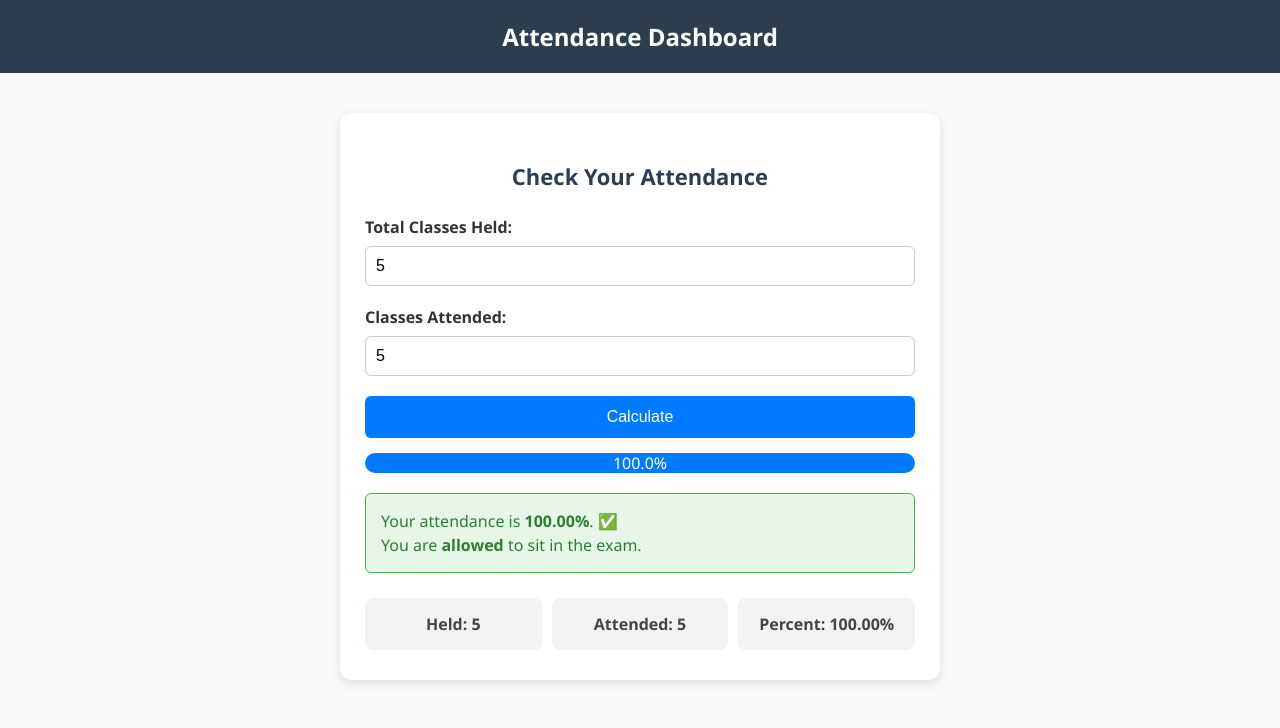
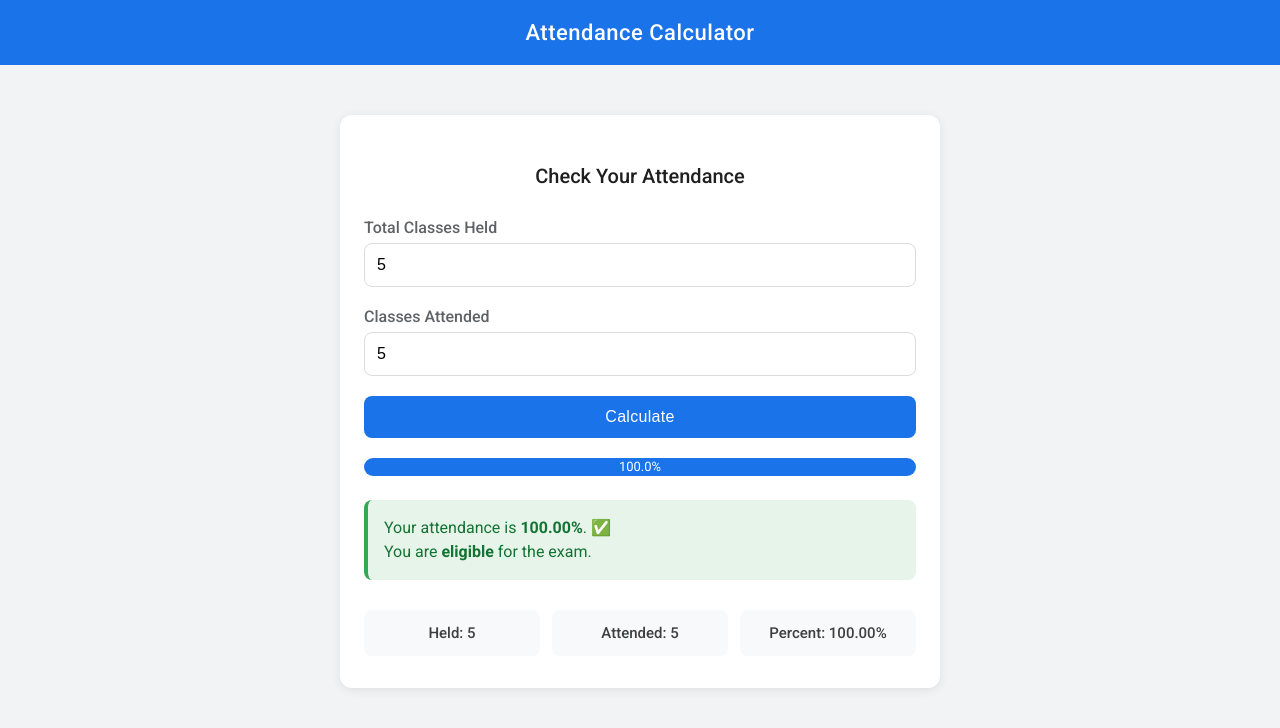
Before and after one commit to supreethdeena/Attendace-Calculator, a plain HTML site: page index.html in a window 1280 px wide. Both pictures are taken after typing "5", "5" into the empty fields and a click on the button "Calculate". Drawn offline with Linux system fonts and the light colour scheme.

Commit message:
V5 index.html

```diff
--- a/index.html
+++ b/index.html
@@ -3,7 +3,8 @@
 <head>
   <meta charset="UTF-8" />
   <meta name="viewport" content="width=device-width, initial-scale=1.0"/>
-  <title>Attendance Dashboard</title>
+  <title>Attendance Calculator</title>
+  <link href="https://fonts.googleapis.com/css2?family=Roboto:wght@400;500;700&display=swap" rel="stylesheet">
   <style>
     * {
       box-sizing: border-box;
@@ -11,124 +12,137 @@
 
     body {
       margin: 0;
-      font-family: 'Segoe UI', Tahoma, Geneva, Verdana, sans-serif;
-      background-color: #f8f9fa;
-      color: #333;
+      font-family: 'Roboto', sans-serif;
+      background-color: #f1f3f4;
+      color: #202124;
     }
 
     header {
-      background-color: #2d3e50;
+      background-color: #1a73e8;
       padding: 20px;
       color: white;
       text-align: center;
-      font-size: 24px;
-      font-weight: 600;
+      font-size: 22px;
+      font-weight: 500;
+      letter-spacing: 0.5px;
     }
 
     .dashboard {
       max-width: 600px;
-      margin: 40px auto;
-      background-color: #ffffff;
+      margin: 50px auto;
+      background-color: white;
       border-radius: 12px;
-      box-shadow: 0 4px 12px rgba(0,0,0,0.1);
-      padding: 30px 25px;
+      box-shadow: 0 2px 10px rgba(60, 64, 67, 0.1);
+      padding: 32px 24px;
     }
 
     h2 {
-      margin-bottom: 25px;
+      margin-bottom: 30px;
       text-align: center;
-      font-size: 22px;
-      color: #2d3e50;
+      font-size: 20px;
+      color: #1f1f1f;
+      font-weight: 500;
     }
 
     label {
       display: block;
-      margin-bottom: 8px;
-      font-weight: 600;
+      margin-bottom: 6px;
+      font-weight: 500;
+      color: #5f6368;
     }
 
     input[type="number"] {
       width: 100%;
-      padding: 10px;
+      padding: 12px;
       margin-bottom: 20px;
-      border: 1px solid #ccc;
-      border-radius: 6px;
+      border: 1px solid #dadce0;
+      border-radius: 8px;
       font-size: 16px;
+      transition: border 0.3s ease;
+    }
+
+    input[type="number"]:focus {
+      outline: none;
+      border-color: #1a73e8;
+      box-shadow: 0 0 0 2px rgba(26, 115, 232, 0.2);
     }
 
     button {
       width: 100%;
       padding: 12px;
-      background-color: #007bff;
+      background-color: #1a73e8;
       border: none;
-      border-radius: 6px;
+      border-radius: 8px;
       color: white;
       font-size: 16px;
+      font-weight: 500;
+      letter-spacing: 0.3px;
       cursor: pointer;
-      transition: background 0.3s ease;
+      transition: background 0.2s ease;
     }
 
     button:hover {
-      background-color: #0069d9;
+      background-color: #1765cc;
     }
 
     .stats {
       display: flex;
       justify-content: space-between;
-      margin-top: 25px;
-      gap: 10px;
+      margin-top: 30px;
+      gap: 12px;
     }
 
     .card {
       flex: 1;
-      background-color: #f1f3f5;
-      padding: 15px 20px;
+      background-color: #f8f9fa;
+      padding: 14px 18px;
       border-radius: 8px;
       text-align: center;
-      font-size: 16px;
-      font-weight: 600;
-      color: #444;
+      font-size: 15px;
+      font-weight: 500;
+      color: #3c4043;
     }
 
     .result {
-      margin-top: 20px;
-      padding: 15px;
-      border-radius: 6px;
+      margin-top: 24px;
+      padding: 16px;
+      border-radius: 8px;
       font-size: 16px;
       line-height: 1.5;
     }
 
     .result.pass {
-      background-color: #e7f7e7;
-      border: 1px solid #4CAF50;
-      color: #2e7d32;
+      background-color: #e6f4ea;
+      border-left: 4px solid #34a853;
+      color: #137333;
     }
 
     .result.fail {
-      background-color: #fff3f3;
-      border: 1px solid #e53935;
-      color: #c62828;
+      background-color: #fce8e6;
+      border-left: 4px solid #d93025;
+      color: #a50e0e;
     }
 
     .progress-container {
-      background-color: #dee2e6;
-      border-radius: 20px;
+      background-color: #e0e0e0;
+      border-radius: 10px;
       overflow: hidden;
-      margin-top: 15px;
-      height: 20px;
+      margin-top: 20px;
+      height: 18px;
     }
 
     .progress-bar {
       height: 100%;
       width: 0;
-      background-color: #007bff;
+      background-color: #1a73e8;
       text-align: center;
       color: white;
-      line-height: 20px;
-      transition: width 0.5s ease;
+      line-height: 18px;
+      font-size: 13px;
+      transition: width 0.4s ease;
     }
 
-    @media (max-width: 480px) {
+    @media (max-width: 500px) {
       .stats {
         flex-direction: column;
       }
@@ -138,17 +152,17 @@
 <body>
 
   <header>
-    Attendance Dashboard
+    Attendance Calculator
   </header>
 
   <div class="dashboard">
     <h2>Check Your Attendance</h2>
 
     <form id="attendanceForm">
-      <label for="held">Total Classes Held:</label>
+      <label for="held">Total Classes Held</label>
       <input type="number" id="held" placeholder="e.g., 40" required />
 
-      <label for="attended">Classes Attended:</label>
+      <label for="attended">Classes Attended</label>
       <input type="number" id="attended" placeholder="e.g., 30" required />
 
       <button type="submit">Calculate</button>
@@ -210,7 +224,7 @@
       progressContainer.style.display = 'block';
 
       if (percentage >= 75) {
-        message += " ✅<br>You are <strong>allowed</strong> to sit in the exam.";
+        message += " ✅<br>You are <strong>eligible</strong> for the exam.";
         resultDiv.className = "result pass";
       } else {
         const needed = Math.ceil((0.75 * held - attended) / 0.25);
@@ -221,7 +235,6 @@
       resultDiv.innerHTML = message;
       resultDiv.style.display = 'block';
 
-      // Update stats boxes
       heldCard.innerText = `Held: ${held}`;
       attendedCard.innerText = `Attended: ${attended}`;
       percentCard.innerText = `Percent: ${percentage.toFixed(2)}%`;
```
